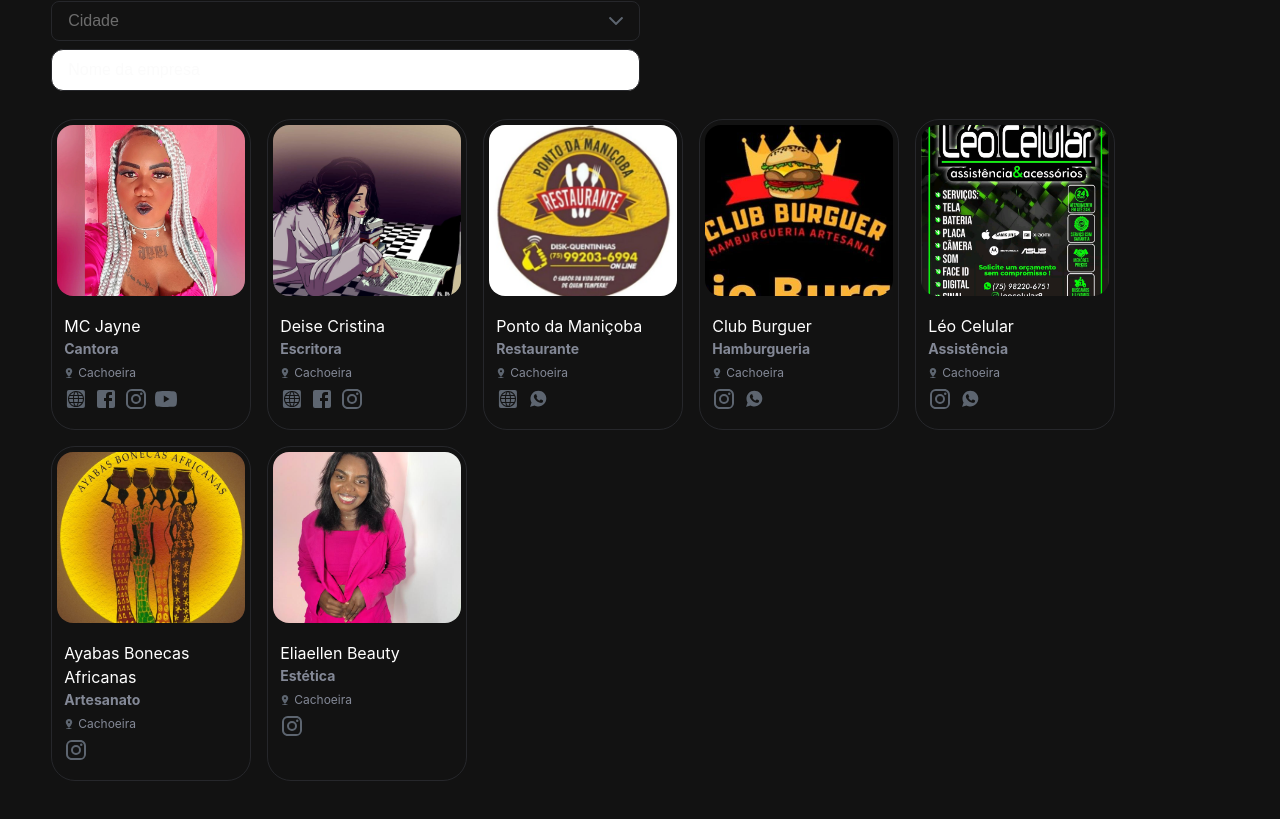
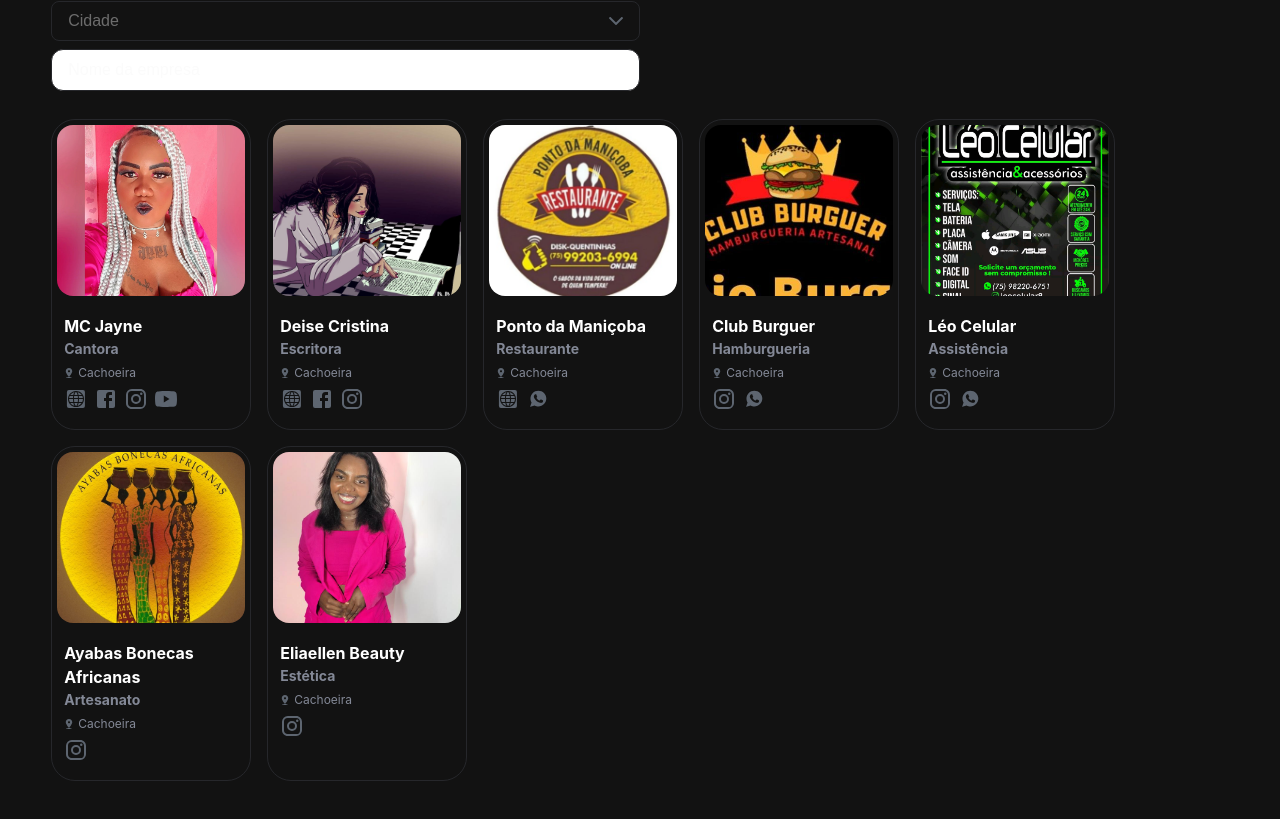
Before and after one commit to Jayneanderson/your-piece, a React (Vite) app: page / in a window 1280 px wide. Shown: the part 1122-1941 px from the top of the page. Built offline with nearby package versions, Linux system fonts and the light colour scheme.

Commit message:
fix: add size property in title

```diff
--- a/src/components/company/company-item/company-item.tsx
+++ b/src/components/company/company-item/company-item.tsx
@@ -12,7 +12,9 @@
         <Image className="logo" alt={props.name} srcSet={props.urlLogo} />
       </Box>
       <Box className="company-content">
-        <Title className="company-title">{props.name}</Title>
+        <Title size="2" className="company-title">
+          {props.name}
+        </Title>
         <Box className="job-type-container">
           <p className="job-type">{props.type}</p>
         </Box>
```
